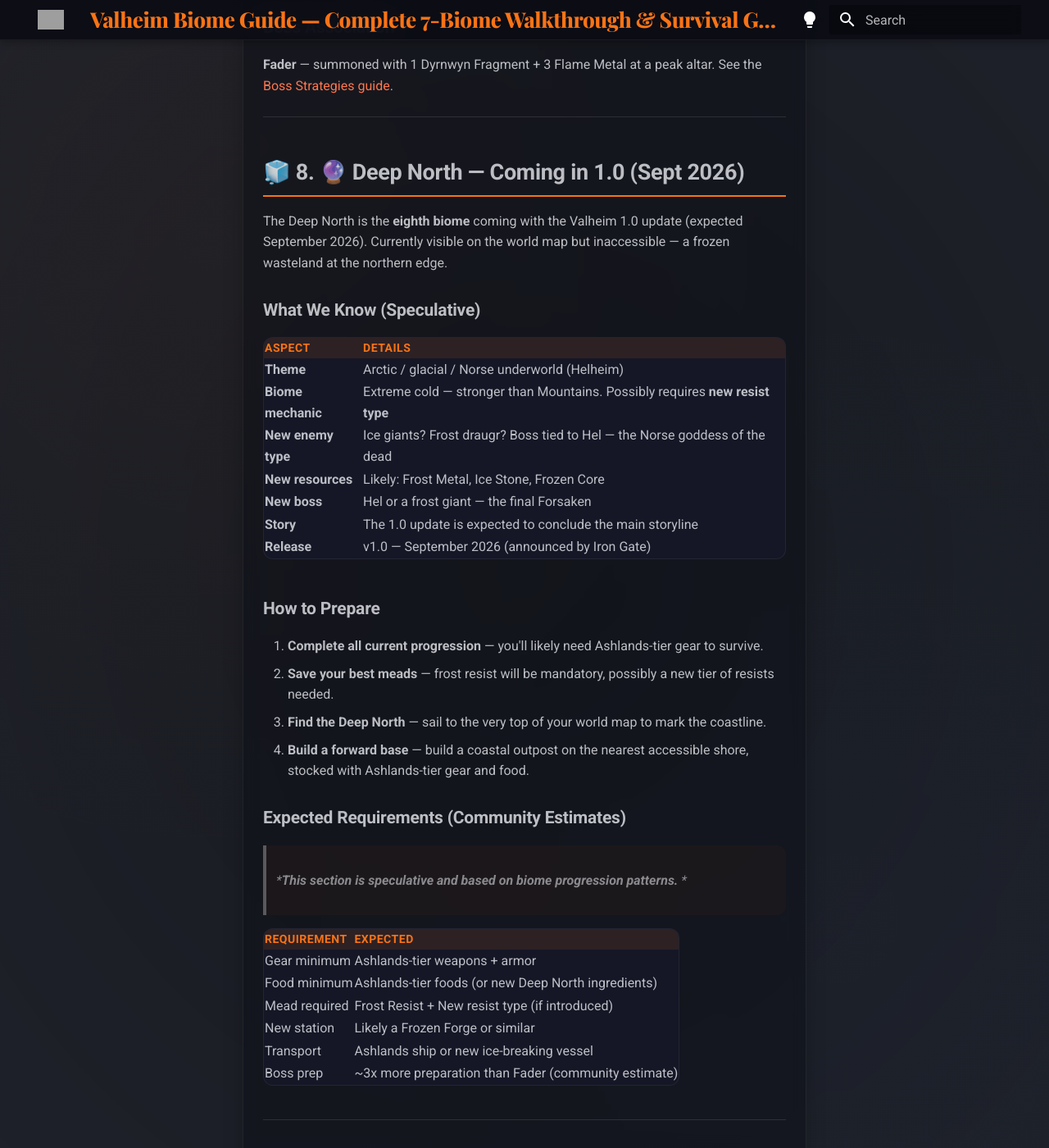
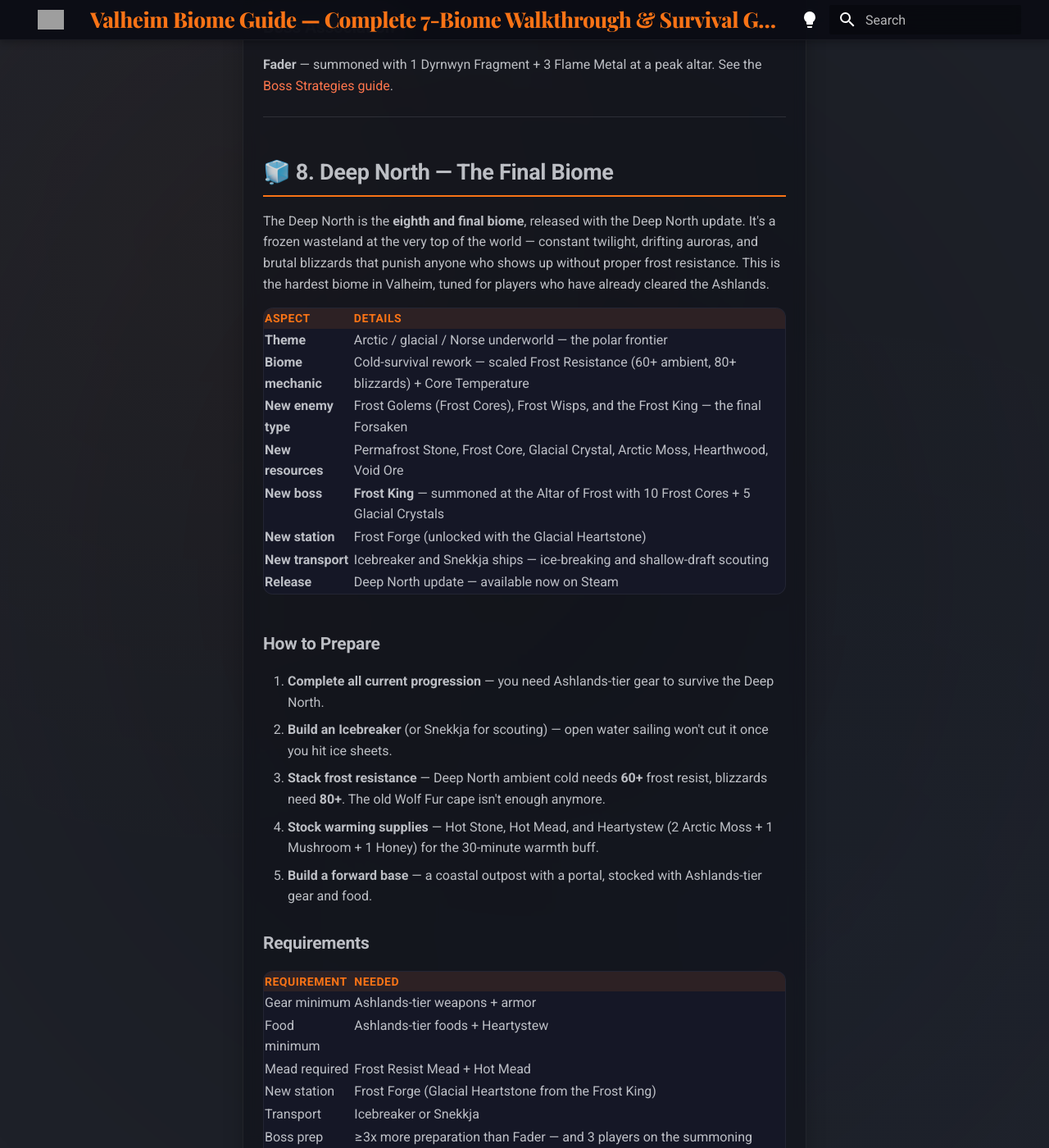
Before and after one commit to chenqingzhiv/game-guide, an MkDocs documentation site: the page built from docs/valheim/biomes.md, in a window 1280 px wide and 1400 px high, scrolled down 17401 px. Shown: the whole window at 82% size. Built offline with MkDocs 1.6.1 and Material for MkDocs 9.7.7, drawn with Linux system fonts in a browser that asks for light colours; nearby versions of some CDN libraries; library files that are not in the unit come from our copies; some of the changed text lies outside the part shown; grey boxes are pictures that could not be loaded.

Commit message:
feat: deploy Valheim Deep North Complete Guide with 4 WebP images — Aug 3 deploy
- docs/valheim/deep-north-guide.md: final biome complete guide — cold survival rework, Frost Forge gear, Icebreaker/Snekkja ships, Frost King boss fight, progression path
- 4 WebP infographic images with descriptive alt text (hero, resources, gear progression, boss phases)
- docs/valheim/biomes.md: replace speculative Deep North section with released-biome details + link to new guide
- docs/valheim/index.md: add Deep North to progression path + Guides table
- mkdocs.yml: register Deep North guide in Valheim nav

```diff
--- a/docs/valheim/biomes.md
+++ b/docs/valheim/biomes.md
@@ -1,6 +1,6 @@
 ---
 title: "Valheim Biome Guide — Complete 7-Biome Walkthrough & Survival Guide"
-description: "Complete Valheim biome guide covering all 7 biomes — Meadows through Ashlands. Entry requirements, danger rating, resource tables, recommended gear, base tips, and upcoming Deep North preview."
+description: "Complete Valheim biome guide covering all 8 biomes — Meadows through Deep North. Entry requirements, danger rating, resource tables, recommended gear, base tips, and the Deep North endgame biome."
 ---
 
 # 🌍 Valheim Biome Guide — Complete 7-Biome Walkthrough
@@ -24,7 +24,7 @@
 | 5 | 🌾 Plains | Very High | Padded / Root Chest | Yagluth | Black Metal, Barley |
 | 6 | 🌫️ Mistlands | Extreme | Carapace / Feather Cape | The Queen | Black Marble, Soft Tissue |
 | 7 | 🔥 Ashlands | Extreme | Ashlands-tier (Fire Resist) | Fader | Flame Metal, Charcoal |
-| 8 | 🧊 Deep North | ??? (1.0) | TBA | TBA | TBA |
+| 8 | 🧊 Deep North | Extreme | Deep North frost gear (Hearthguard) | Frost King | Void Ore, Glacial Crystal |
 
 ---
 
@@ -470,41 +470,41 @@
 
 ---
 
-## 🧊 8. 🔮 Deep North — Coming in 1.0 (Sept 2026)
+## 🧊 8. Deep North — The Final Biome
 
-The Deep North is the **eighth biome** coming with the Valheim 1.0 update (expected September 2026). Currently visible on the world map but inaccessible — a frozen wasteland at the northern edge.
-
-### What We Know (Speculative)
+The Deep North is the **eighth and final biome**, released with the Deep North update. It's a frozen wasteland at the very top of the world — constant twilight, drifting auroras, and brutal blizzards that punish anyone who shows up without proper frost resistance. This is the hardest biome in Valheim, tuned for players who have already cleared the Ashlands.
 
 | Aspect | Details |
 |:-------|:--------|
-| **Theme** | Arctic / glacial / Norse underworld (Helheim) |
-| **Biome mechanic** | Extreme cold — stronger than Mountains. Possibly requires **new resist type** |
-| **New enemy type** | Ice giants? Frost draugr? Boss tied to Hel — the Norse goddess of the dead |
-| **New resources** | Likely: Frost Metal, Ice Stone, Frozen Core |
-| **New boss** | Hel or a frost giant — the final Forsaken |
-| **Story** | The 1.0 update is expected to conclude the main storyline |
-| **Release** | v1.0 — September 2026 (announced by Iron Gate) |
+| **Theme** | Arctic / glacial / Norse underworld — the polar frontier |
+| **Biome mechanic** | Cold-survival rework — scaled Frost Resistance (60+ ambient, 80+ blizzards) + Core Temperature |
+| **New enemy type** | Frost Golems (Frost Cores), Frost Wisps, and the Frost King — the final Forsaken |
+| **New resources** | Permafrost Stone, Frost Core, Glacial Crystal, Arctic Moss, Hearthwood, Void Ore |
+| **New boss** | **Frost King** — summoned at the Altar of Frost with 10 Frost Cores + 5 Glacial Crystals |
+| **New station** | Frost Forge (unlocked with the Glacial Heartstone) |
+| **New transport** | Icebreaker and Snekkja ships — ice-breaking and shallow-draft scouting |
+| **Release** | Deep North update — available now on Steam |
 
 ### How to Prepare
 
-1. **Complete all current progression** — you'll likely need Ashlands-tier gear to survive.
-2. **Save your best meads** — frost resist will be mandatory, possibly a new tier of resists needed.
-3. **Find the Deep North** — sail to the very top of your world map to mark the coastline.
-4. **Build a forward base** — build a coastal outpost on the nearest accessible shore, stocked with Ashlands-tier gear and food.
+1. **Complete all current progression** — you need Ashlands-tier gear to survive the Deep North.
+2. **Build an Icebreaker** (or Snekkja for scouting) — open water sailing won't cut it once you hit ice sheets.
+3. **Stack frost resistance** — Deep North ambient cold needs **60+** frost resist, blizzards need **80+**. The old Wolf Fur cape isn't enough anymore.
+4. **Stock warming supplies** — Hot Stone, Hot Mead, and Heartystew (2 Arctic Moss + 1 Mushroom + 1 Honey) for the 30-minute warmth buff.
+5. **Build a forward base** — a coastal outpost with a portal, stocked with Ashlands-tier gear and food.
 
-### Expected Requirements (Community Estimates)
+### Requirements
 
-> ***This section is speculative and based on biome progression patterns.** *
+| Requirement | Needed |
+|:------------|:-------|
+| Gear minimum | Ashlands-tier weapons + armor |
+| Food minimum | Ashlands-tier foods + Heartystew |
+| Mead required | Frost Resist Mead + Hot Mead |
+| New station | Frost Forge (Glacial Heartstone from the Frost King) |
+| Transport | Icebreaker or Snekkja |
+| Boss prep | ≥3x more preparation than Fader — and 3 players on the summoning plates |
 
-| Requirement | Expected |
-|:------------|:---------|
-| Gear minimum | Ashlands-tier weapons + armor |
-| Food minimum | Ashlands-tier foods (or new Deep North ingredients) |
-| Mead required | Frost Resist + New resist type (if introduced) |
-| New station | Likely a Frozen Forge or similar |
-| Transport | Ashlands ship or new ice-breaking vessel |
-| Boss prep | ~3x more preparation than Fader (community estimate) |
+> 🧊 For the full Deep North walkthrough — getting there, the cold-survival system, Frost Forge gear, and the complete Frost King boss fight — see the **[Valheim Deep North Complete Guide](deep-north-guide.md)**.
 
 ---
 
@@ -614,4 +614,4 @@
 
 ---
 
-> *Data sourced from the [Valheim Wiki](https://valheim.fandom.com/wiki/Biomes), in-game testing (v0.219.14), and community guides. Deep North details are speculative — check the wiki for 1.0 patch notes after release.*
+> *Data sourced from the [Valheim Wiki](https://valheim.fandom.com/wiki/Biomes), in-game testing (v0.219.14), and community guides. Deep North details from the Deep North update — see the [Deep North Complete Guide](deep-north-guide.md).*
--- a/mkdocs.yml
+++ b/mkdocs.yml
@@ -166,6 +166,7 @@
   - ⚔️ Valheim:
     - valheim/index.md
     - 🌍 Biome Guide: valheim/biomes.md
+    - 🧊 Deep North Complete Guide: valheim/deep-north-guide.md
     - ⚔️ Boss Strategies: valheim/boss-strategies.md
     - 🛡️ Equipment & Food: valheim/equipment.md
     - 🏗️ Base Building: valheim/base-building.md
```
Also changed, not shown: docs/valheim/deep-north-guide.md (added, +275 -0 lines), docs/valheim/index.md (+2 -0 lines), docs/assets/images/valheim/deep-north-gear-progression.webp (added), docs/assets/images/valheim/deep-north-hero.webp (added), docs/assets/images/valheim/deep-north-resources.webp (added), docs/assets/images/valheim/frost-king-phases.webp (added).
